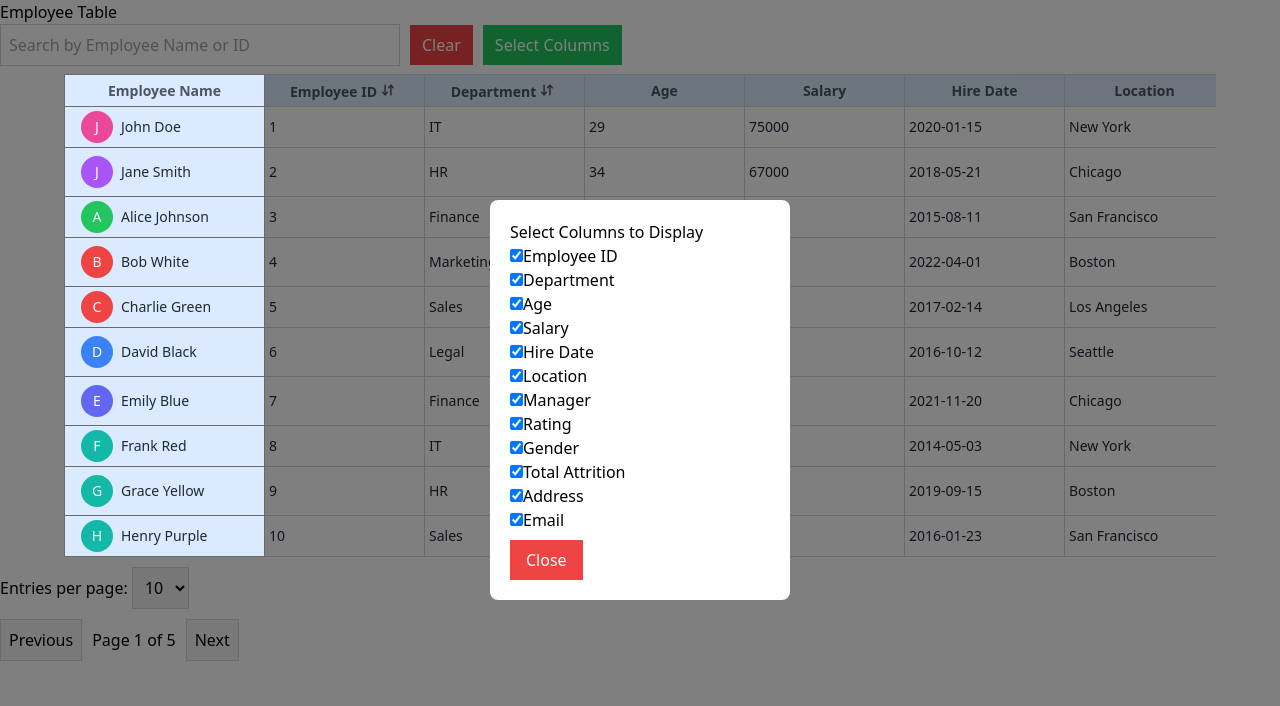
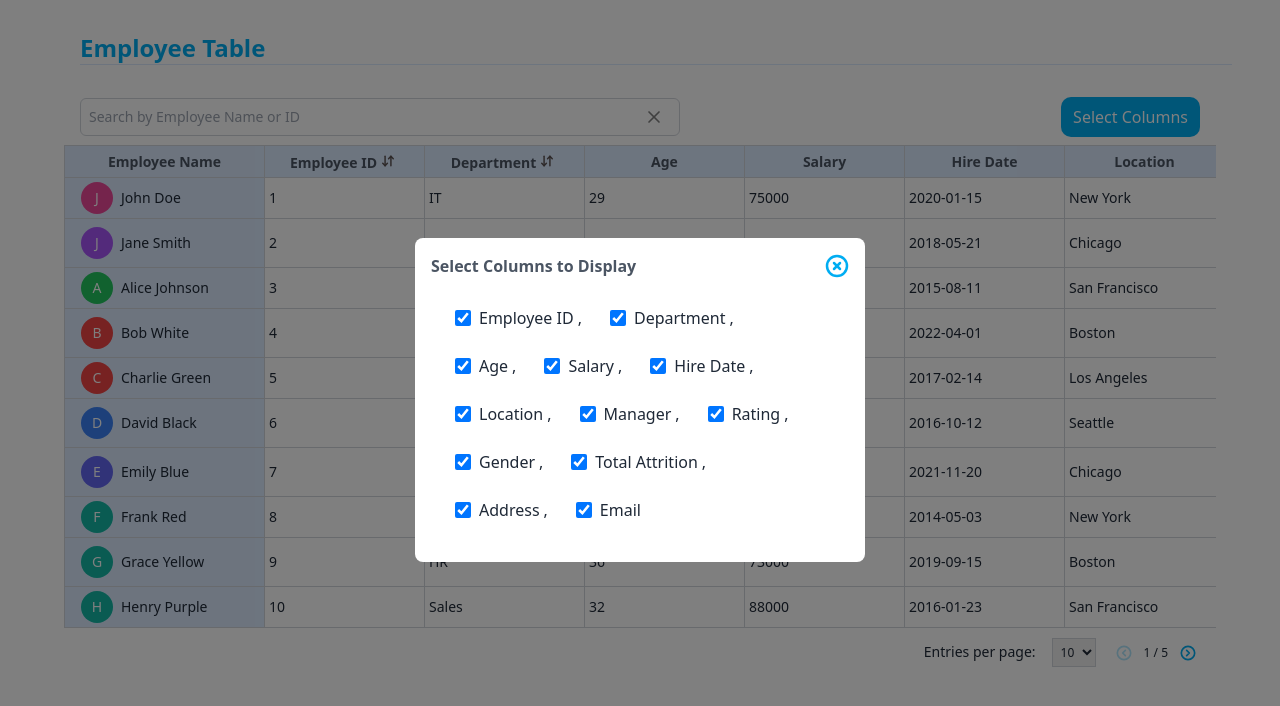
Before and after one commit to smirrr/DataTable, a React (Create React App) app: page / in a window 1280 px wide. Both pictures are taken after a click on the button "Select Columns". Shown: the top 706 px of the page. Built offline with nearby package versions, Linux system fonts and the light colour scheme.

Commit message:
remaining styles added

```diff
--- a/src/components/table.js
+++ b/src/components/table.js
@@ -1,6 +1,6 @@
 import React, { useState } from 'react';
 import { tabledata } from '../data/mockTableData'; // Assuming you've moved your data to this file
-import { ArrowDownUp, ArrowUpNarrowWide, ArrowUpWideNarrow } from 'lucide-react';
+import { ArrowDownUp, ArrowUpNarrowWide, ArrowUpWideNarrow, CircleChevronLeft, CircleChevronRight, CircleX, X } from 'lucide-react';
 
 const DataTable = () => {
     const columns = tabledata.columns;
@@ -99,57 +99,69 @@ const DataTable = () => {
 
     return (
         <>
-            <h2>Employee Table</h2>
+            <h2 className="text-2xl font-bold text-[#00adf2] mt-8 ml-20">Employee Table</h2>
+            <hr className="border-t-1 border-blue-100 mb-8 w-[90%] ml-20" />
 
             {/* Search Bar and Dialog Button */}
-            <div className="mb-2 flex items-center">
+            <div className="mb-2 flex items-center mx-20">
+                <div className="relative flex items-center w-full max-w-[600px]">
                     <input
                         type="text"
                         placeholder="Search by Employee Name or ID"
                         value={searchTerm}
                         onChange={(e) => setSearchTerm(e.target.value)}
-                    className="p-2 w-full max-w-[400px] mr-2.5 border border-gray-300"
+                        className="p-2 w-full border border-gray-300 text-sm placeholder:text-sm focus:outline-none focus:ring-1 focus:ring-[#00adf2] rounded-md"
                     />
                     <button
                         onClick={handleClearSearch}
-                    className="p-2 px-3 bg-red-500 text-white border-none cursor-pointer"
+                        className="absolute right-2 top-1/2 transform -translate-y-1/2 p-2 bg-white text-[#00adf2] cursor-pointer"
                     >
-                    Clear
+                        <X size={20} color="gray" strokeWidth={2} />
                     </button>
+                </div>
+
                 <button
                     onClick={toggleDialog}
-                    className="p-2 px-3 bg-green-500 text-white border-none cursor-pointer ml-2.5"
+                    className="p-2 px-3 bg-[#00adf2] text-white border-none cursor-pointer ml-auto rounded-[10px]"
                 >
                     Select Columns
                 </button>
             </div>
 
+
             {/* Column Selection Dialog */}
             {dialogOpen && (
-                <div className="fixed top-0 left-0 w-full h-full bg-black bg-opacity-50 flex justify-center items-center">
-                    <div className="bg-white p-5 rounded-lg w-[300px] max-h-[400px] overflow-y-auto">
-                        <h3>Select Columns to Display</h3>
-                        <div>
+                <div className="fixed top-0 left-0 w-full h-full bg-black bg-opacity-50 flex justify-center items-center z-50">
+                    <div className="bg-white p-10 rounded-lg w-[450px] max-h-[600px] overflow-y-auto relative z-50">
+                        <h3 className="absolute top-2 left-2 p-2 text-gray-600 font-bold">Select Columns to Display</h3>
+                        {/* Close button */}
+                        <button
+                            onClick={toggleDialog}
+                            className="absolute top-2 right-2 p-2 text-white bg-transparent border-none cursor-pointer"
+                        >
+                            <CircleX size={24} color="#00adf2" strokeWidth={2.5} />
+                        </button>
+
+
+                        <div className='mt-7 flex flex-wrap gap-6'>
                             {columns.slice(1).map((col) => (
-                                <div key={col.name}>
+                                <div key={col.name} className="flex items-center text-gray-800">
                                     <input
                                         type="checkbox"
                                         checked={selectedColumns.find((column) => column.name === col.name)?.visible}
                                         onChange={() => handleColumnToggle(col.name)}
+                                        className="w-4 h-4 text-[#00adf2] border-gray-300 mr-2 checked:bg-[#00adf2] checked:border-[#00adf2]"
                                     />
-                                    <label>{col.name}</label>
+                                    <label className="text-md">{col.name}</label>
+                                    {/* Add a comma except for the last item */}
+                                    {columns.slice(1).indexOf(col) !== columns.slice(1).length - 1 && <span className="mx-1">,</span>}
                                 </div>
                             ))}
                         </div>
-                        <button
-                            onClick={toggleDialog}
-                            className="mt-2 px-4 py-2 bg-red-500 text-white border-none cursor-pointer"
-                        >
-                            Close
-                        </button>
                     </div>
                 </div>
             )}
+
 
             <div className="overflow-x-auto max-w-full mx-auto scrollbar-thin scrollbar-thumb-blue-500 scrollbar-track-gray-200" style={{ width: '90%' }}>
                 <table className="table-auto w-full border-collapse border border-gray-300 text-sm text-gray-800">
@@ -214,40 +226,44 @@ const DataTable = () => {
 
 
             {/* Pagination controls */}
-            <div className="mt-2.5">
-                <label htmlFor="entriesPerPage">Entries per page: </label>
+            <div className="my-2.5 flex justify-end items-center space-x-4 text-sm mr-20 text-gray-800">
+                {/* Entries per page */}
+                <div>
+                    <label htmlFor="entriesPerPage" className="mr-4">Entries per page:</label>
                     <select
                         id="entriesPerPage"
                         value={entriesPerPage}
                         onChange={handleEntriesPerPageChange}
-                    className="p-2 border border-gray-300"
+                        className="p-1 border border-gray-300 text-xs bg-[aecce4]"
                     >
                         <option value={5}>5</option>
                         <option value={10}>10</option>
                         <option value={15}>15</option>
                     </select>
+                </div>
 
                 {/* Pagination buttons */}
-                <div className="mt-2.5">
+                <div className="flex items-center space-x-2">
                     <button
                         onClick={() => handlePageChange(currentPage - 1)}
                         disabled={currentPage === 1}
-                        className="p-2 border border-gray-300 bg-gray-100 cursor-pointer"
+                        className="p-1 cursor-pointer  disabled:opacity-30"
                     >
-                        Previous
+                        <CircleChevronLeft size={16} color="#00adf2" strokeWidth={2.5} />
                     </button>
-                    <span className="mx-2.5">
-                        Page {currentPage} of {totalPages}
+                    <span className="text-xs">
+                        {currentPage} / {totalPages}
                     </span>
                     <button
                         onClick={() => handlePageChange(currentPage + 1)}
                         disabled={currentPage === totalPages}
-                        className="p-2 border border-gray-300 bg-gray-100 cursor-pointer"
+                        className="p-1 cursor-pointer  disabled:opacity-30"
                     >
-                        Next
+                        <CircleChevronRight size={16} color="#00adf2" strokeWidth={2.5} />
                     </button>
                 </div>
             </div>
+
         </>
     );
 };
```
Lines whose indentation alone changed are shown as unchanged.
